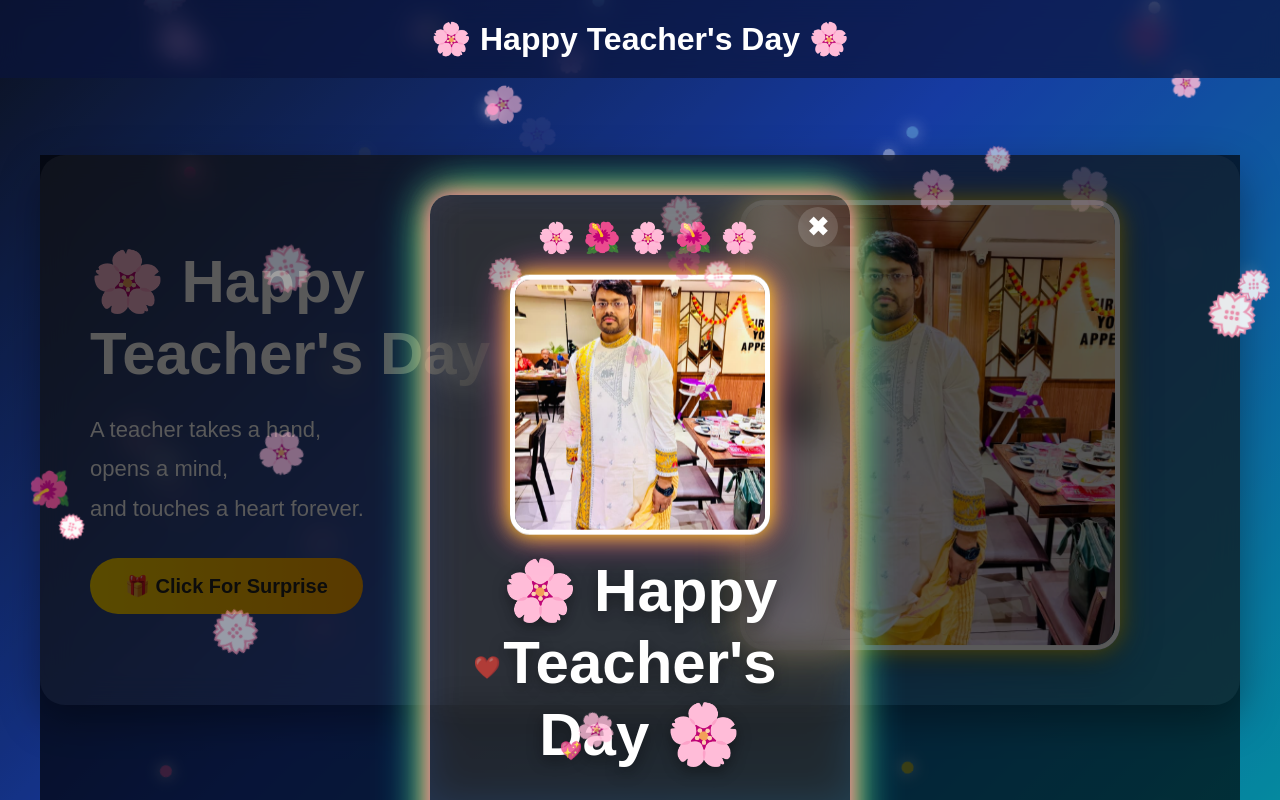
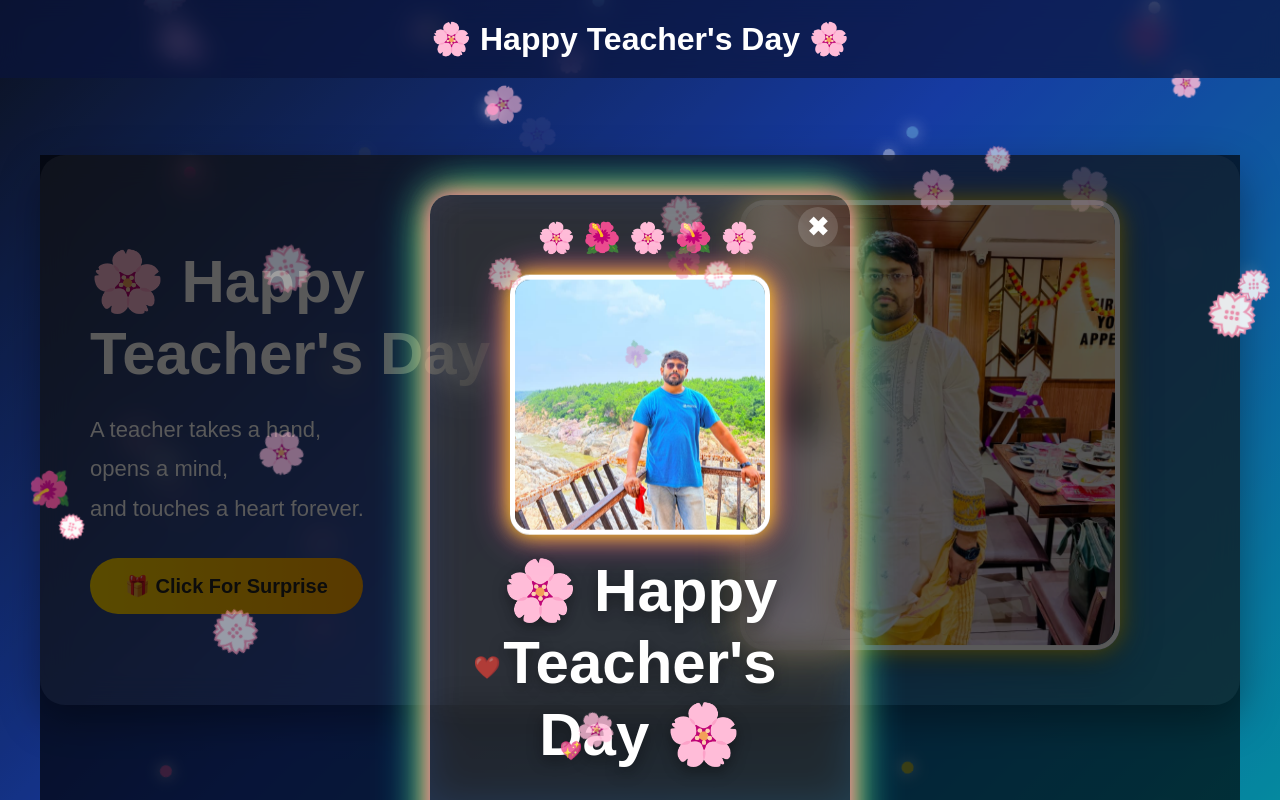
Before and after one commit to ssamratd571/TeachersDay, a React (Vite) app in the folder client/: page / in a window 1280 px wide. Both pictures are taken after a click on the button "🎁 Click For Surprise". Built offline with nearby package versions, Linux system fonts and the light colour scheme.

Commit message:
Fix package.json

```diff
--- a/client/src/components/Surprise.jsx
+++ b/client/src/components/Surprise.jsx
@@ -35,7 +35,7 @@ export default function Surprise() {
             </div>
 
             <img
-              src="/images/teacher.jpg"
+              src="/images/teacher1.jpg"
               alt="Teacher"
               className="popup-photo"
             />
```
Also changed, not shown: client/public/images/teacher1.jpg (added).
